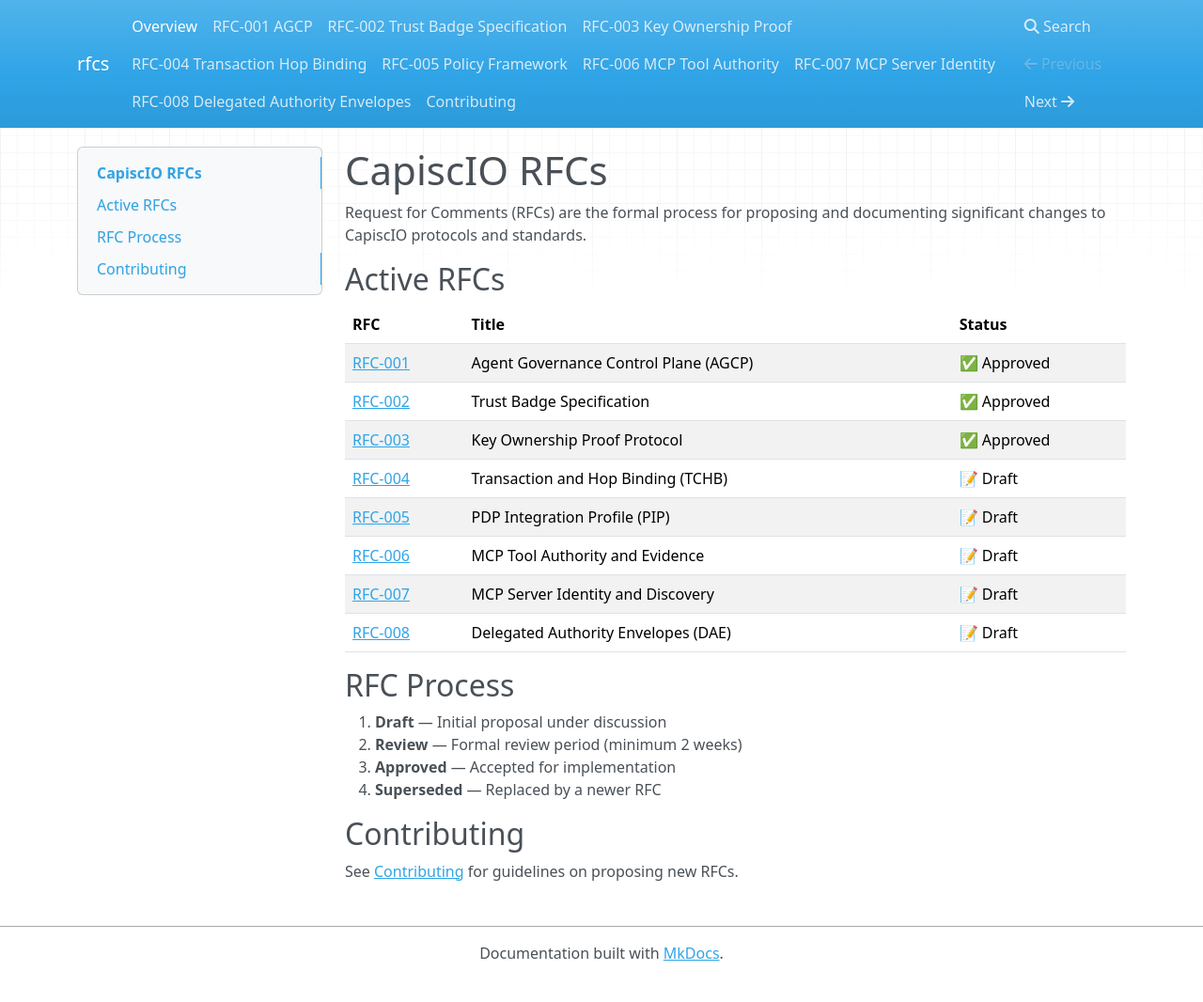
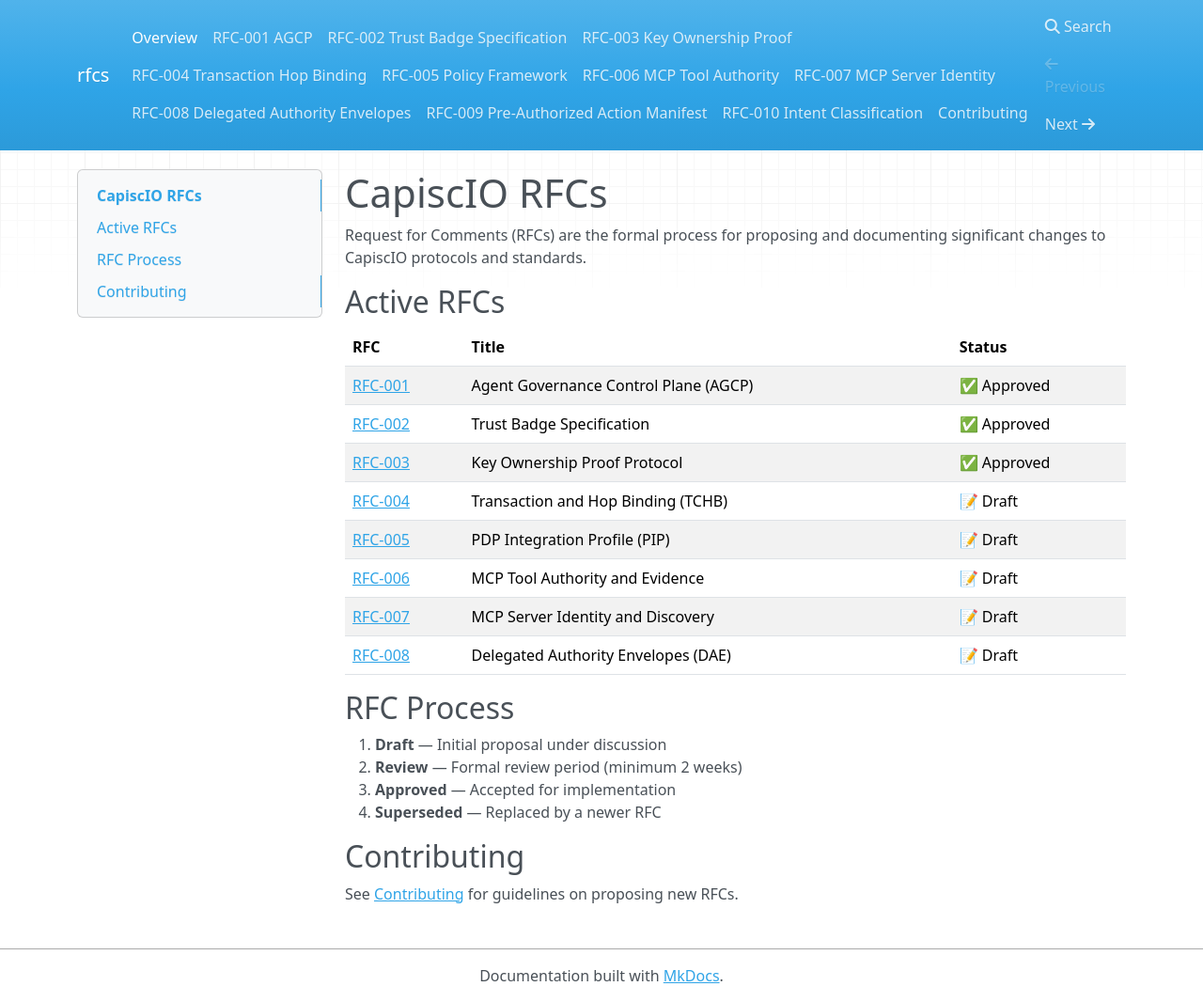
Before and after one commit to capiscio/capiscio-rfcs, an MkDocs documentation site: the page built from docs/index.md, in a window 1280 px wide and 1066 px high. Shown: the whole window at 94% size. Built offline with MkDocs 1.6.1, drawn with Linux system fonts in a browser that asks for light colours; nearby versions of some CDN libraries.

Commit message:
docs: add RFC-009 and RFC-010 to nav (#17)

```diff
--- a/mkdocs.yml
+++ b/mkdocs.yml
@@ -13,4 +13,6 @@ nav:
   - RFC-006 MCP Tool Authority: 006-mcp-tool-authority-evidence.md
   - RFC-007 MCP Server Identity: 007-mcp-server-identity-discovery.md
   - RFC-008 Delegated Authority Envelopes: 008-delegated-authority-envelopes.md
+  - RFC-009 Pre-Authorized Action Manifest: 009-pre-authorized-action-manifest.md
+  - RFC-010 Intent Classification: 010-intent-classification-policy-intelligence.md
   - Contributing: CONTRIBUTING.md
```
